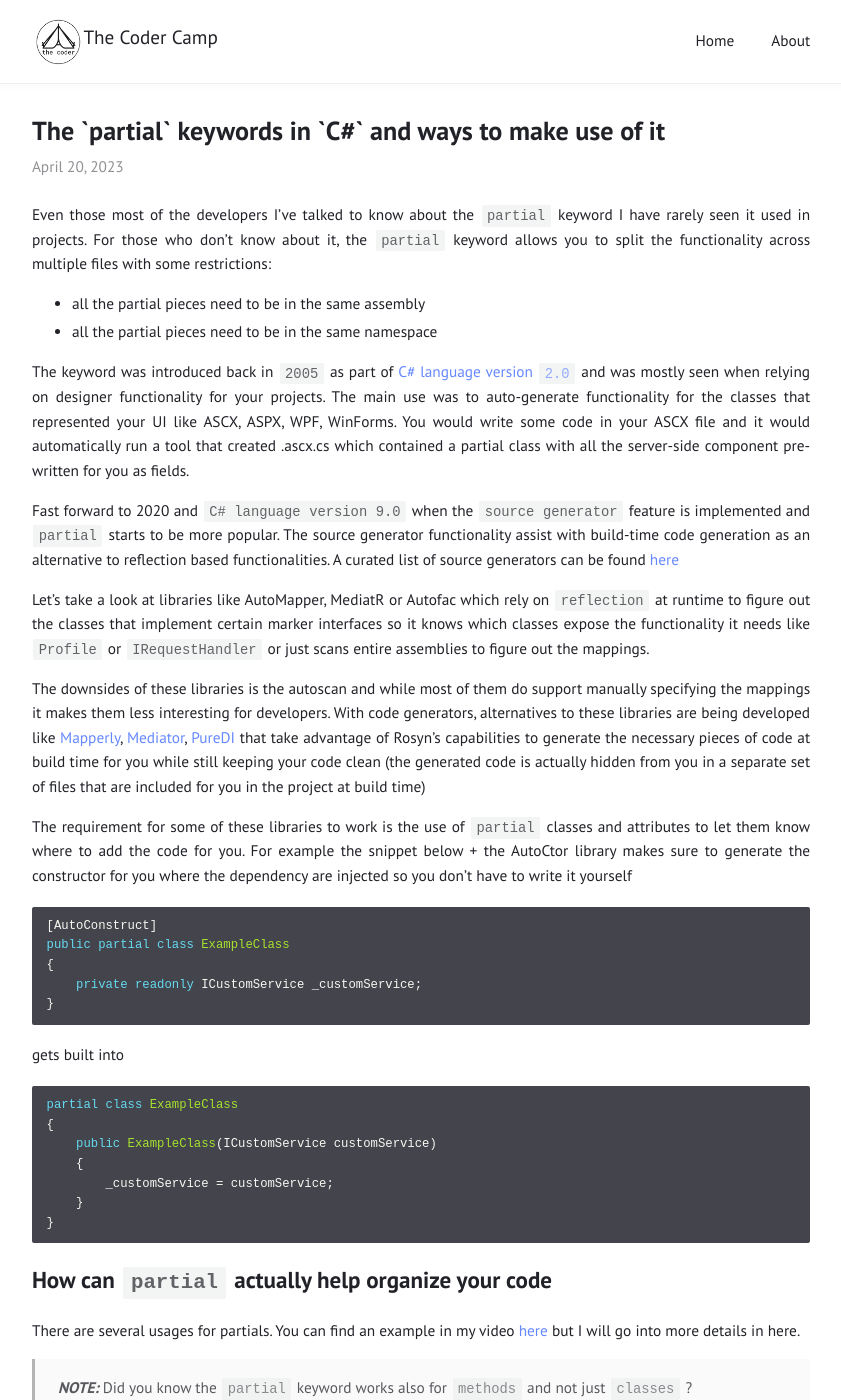
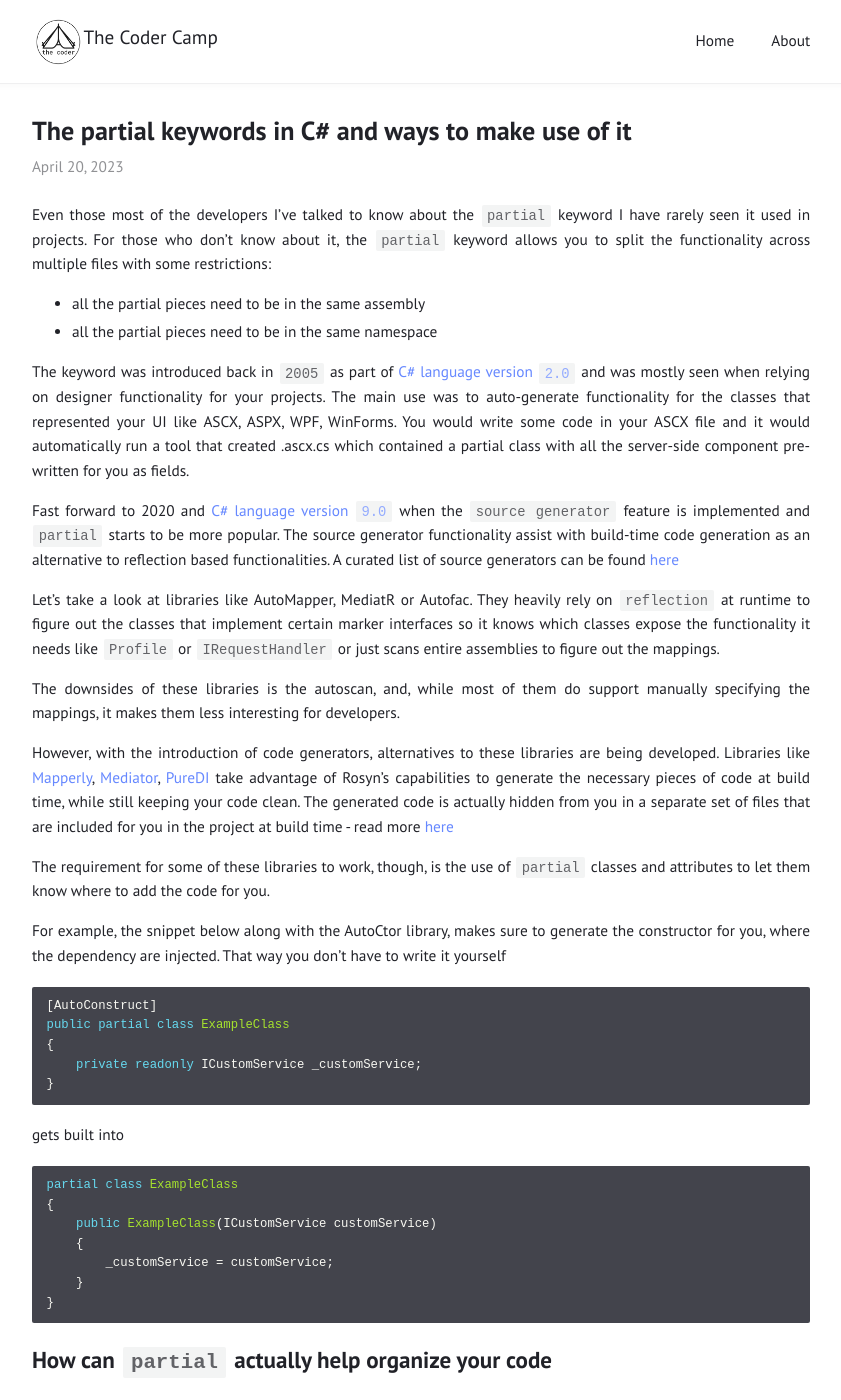
Before and after one commit to thecodercamp/thecodercamp.github.io, a Jekyll site: the page built from _posts/2023-04-20-abusing-partials.md, in a window 1280 px wide and 1400 px high. Shown: the whole window, without its empty margins (219-1060 px from the left). Built offline with Jekyll 4.4.1, drawn with Linux system fonts in a browser that asks for light colours; some of the changed text lies outside the part shown.

Commit message:
Update 2023-04-20-abusing-partials.md
V2 of the post

```diff
--- a/_posts/2023-04-20-abusing-partials.md
+++ b/_posts/2023-04-20-abusing-partials.md
@@ -1,5 +1,5 @@
 ---
-title: "The `partial` keywords in `C#` and ways to make use of it"
+title: "The partial keywords in C# and ways to make use of it"
 date: 2023-04-20 01:00:00
 layout: post
 ---
@@ -14,16 +14,20 @@ The keyword was introduced back in `2005` as part of [C# language version `2.0`]
 and was mostly seen when relying on designer functionality for your projects. The main use was to auto-generate functionality for the classes that represented your UI like ASCX, ASPX, WPF, WinForms.
 You would write some code in your ASCX file and it would automatically run a tool that created <filename>.ascx.cs which contained a partial class with all the server-side component pre-written for you as fields.
 
-Fast forward to 2020 and `C# language version 9.0` when the `source generator` feature is implemented and `partial` starts to be more popular.
+Fast forward to 2020 and [C# language version `9.0`](https://learn.microsoft.com/en-us/dotnet/csharp/whats-new/csharp-9#support-for-code-generators) when the `source generator` feature is implemented and `partial` starts to be more popular.
 The source generator functionality assist with build-time code generation as an alternative to reflection based functionalities. A curated list of source generators can be found [here](https://github.com/amis92/csharp-source-generators#source-generators)
 
-Let's take a look at libraries like AutoMapper, MediatR or Autofac which rely on `reflection` at runtime to figure out the classes that implement certain marker interfaces so it knows which classes expose the functionality it needs like `Profile` or `IRequestHandler` or just scans entire assemblies to figure out the mappings.
+Let's take a look at libraries like AutoMapper, MediatR or Autofac.
+They heavily rely on `reflection` at runtime to figure out the classes that implement certain marker interfaces so it knows which classes expose the functionality it needs like `Profile` or `IRequestHandler` or just scans entire assemblies to figure out the mappings.
 
-The downsides of these libraries is the autoscan and while most of them do support manually specifying the mappings it makes them less interesting for developers.
-With code generators, alternatives to these libraries are being developed like [Mapperly](https://github.com/riok/mapperly), [Mediator](https://github.com/martinothamar/Mediator), [PureDI](https://github.com/DevTeam/Pure.DI) that take advantage of Rosyn's capabilities to generate the necessary pieces of code at build time for you while still keeping your code clean (the generated code is actually hidden from you in a separate set of files that are included for you in the project at build time)
+The downsides of these libraries is the autoscan, and, while most of them do support manually specifying the mappings, it makes them less interesting for developers.
 
-The requirement for some of these libraries to work is the use of `partial` classes and attributes to let them know where to add the code for you.
-For example the snippet below + the AutoCtor library makes sure to generate the constructor for you where the dependency are injected so you don't have to write it yourself
+However, with the introduction of code generators, alternatives to these libraries are being developed. Libraries like [Mapperly](https://github.com/riok/mapperly), [Mediator](https://github.com/martinothamar/Mediator), [PureDI](https://github.com/DevTeam/Pure.DI) take advantage of Rosyn's capabilities to generate the necessary pieces of code at build time, while still keeping your code clean. The generated code is actually hidden from you in a separate set of files that are included for you in the project at build time - read more [here](https://learn.microsoft.com/en-us/dotnet/csharp/roslyn-sdk/source-generators-overview)
+
+The requirement for some of these libraries to work, though, is the use of `partial` classes and attributes to let them know where to add the code for you.
+
+For example, the snippet below along with the AutoCtor library, makes sure to generate the constructor for you, where the dependency are injected. That way you don't have to write it yourself
+
 {% highlight csharp %}
 [AutoConstruct]
 public partial class ExampleClass
@@ -61,10 +65,22 @@ The end result looks like this:
 
 ### Usage 2: Separating your contract attributes from the rest of the code
 
-This is similar to the `header` functionality from C++. For those who are not familiar in C++ you define a "contract" which is the header file where you specify the definition of your class (including the methods and their parameters) and then in your `cpp` file you define the actual code for each method
+This is similar to the `header` functionality from C++.
+For those who are not familiar with it, in C++ you define a "contract" which is the `header` file and it only contains the definition of your class (methods and their parameters), and then, in your `cpp` file, you define the actual code for each method
+
 While this is annoying to do for every single class, it can be beneficial for things like `controller` classes where the attributes for routing, authentication and swagger code generation polute the class.
-Again we rely on `file nesting` and create a file called `MyController.cs` and one called `MyController.Implementation.cs` and we define partial methods in the main class with their attributes and we keep the code in the implementation class
+
+Again, we rely on `file nesting` and create a file called `MyController.cs` where we define a partial controller class with its attributes and partial methods and their attributes and then add another class file called `MyController.Implementation.cs` where we keep the actual implementation of the class & methods
 
 The end result looks like this:
 
 ![Partial class contract separation](/assets/image_contractseparating_partial_classes.png)
+
+As you can see this makes it a lot easier to:
+  - focus on the actual implementation of the method
+  - see the method routes without having to go to each partial class where a method is defined (in case you also separate your class by method)
+  - read the routes & configuration of your routes
+  - modify the contract separately from the implementation - less conflicts during merge
+  - keep the code clean by ensuring each file has a purpose - one defines the contract while the other defines the actual code. Similar to `interfaces`
+
+Let me know in the comment section below if you find these usages useful or if you have any concerns about applying them to your project 👍
```
